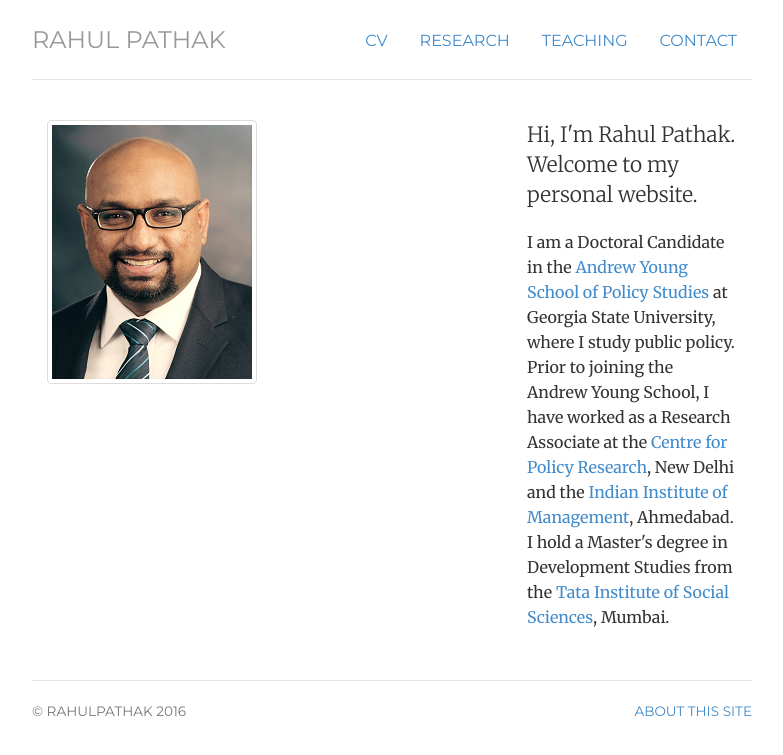
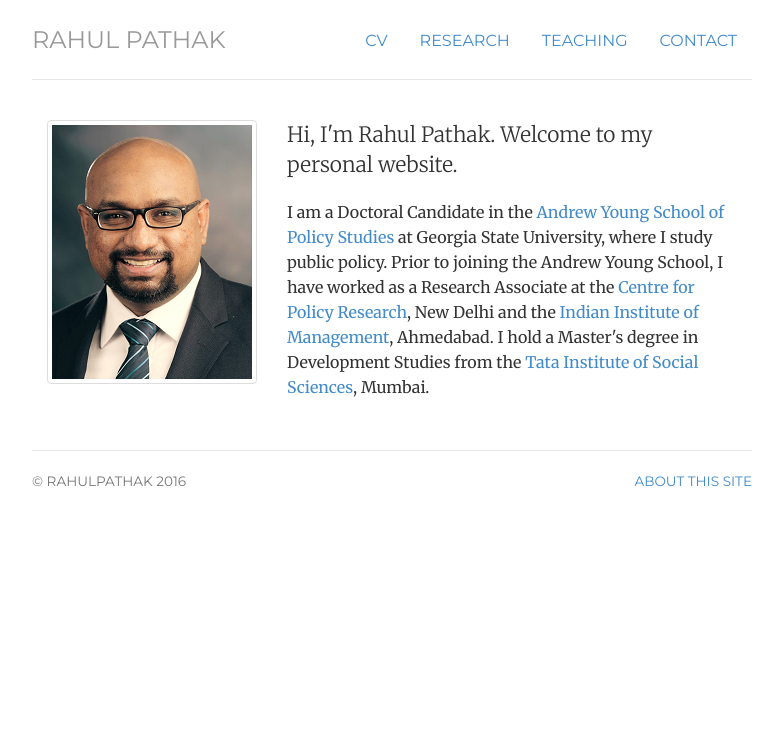
Before and after one commit to pathak-rahul/pathak-rahul.github.io, a Jekyll site: the page built from index.html, in a window 1280 px wide. Shown: the top 755 px of the page, without its empty margins (248-1031 px from the left). Built offline with Jekyll 4.4.1, drawn with Linux system fonts in a browser that asks for light colours.

Commit message:
Update index.html

```diff
--- a/index.html
+++ b/index.html
@@ -9,10 +9,10 @@
 
 <!-- <div class="jumbotron"> -->
 <div class="row marketing">
-	<div class="col-sm-8">
+	<div class="col-sm-4">
 	<img  class="img-thumbnail" alt="Rahul Pathak" src="img/rpathak.png">
 	</div>
-	<div itemscope itemtype="http://data-vocabulary.org/Person" class="col-sm-4">
+	<div itemscope itemtype="http://data-vocabulary.org/Person" class="col-sm-8">
 
 	<p class="lead">Hi, I'm Rahul Pathak. Welcome to my personal website.
 
```
